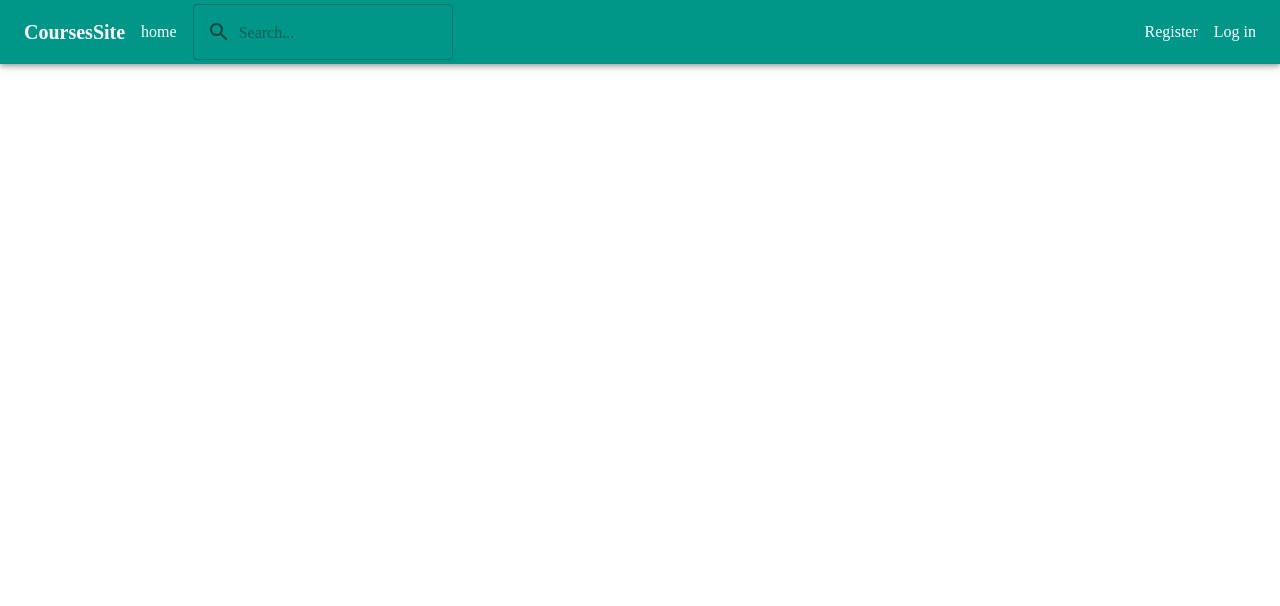
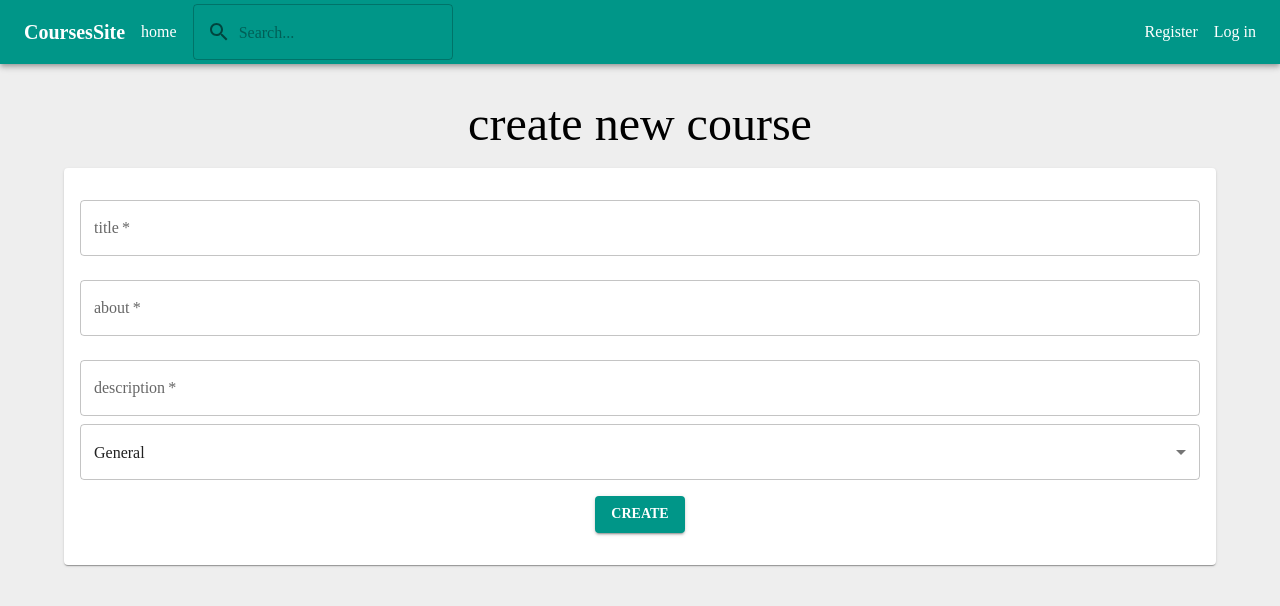
Before and after one commit to MB-Project-Mohammed-Almuziny/client, a React (Create React App) app: page /createCourse in a window 1280 px wide. Shown: the top 606 px of the page. Built offline with nearby package versions, Linux system fonts and the light colour scheme.

Commit message:
create create course page

```diff
--- a/src/App.js
+++ b/src/App.js
@@ -4,6 +4,7 @@ import { ThemeProvider } from "@mui/material/styles";
 
 import { Header } from "./components/Header";
 import { Home } from "./pages/Home";
+import { CreateCourse } from "./pages/CreateCourse";
 import { Register } from "./pages/Register";
 import { Login } from "./pages/Login";
 
@@ -17,6 +18,7 @@ function App() {
 
         <Routes>
           <Route path="/" element={<Home />} />
+          <Route path="/createCourse" element={<CreateCourse />} />
           <Route path="/register" element={<Register />} />
           <Route path="/LogIn" element={<Login />} />
         </Routes>
--- a/src/components/Header/RightSide.js
+++ b/src/components/Header/RightSide.js
@@ -15,7 +15,11 @@ export const RightSide = () => {
 
   return user ? (
     <>
-      <Typography mr={1}>{user}</Typography>
+      <Link color="inherit" underline="none" href="/createCourse" mr={2}>
+        create course
+      </Link>
+
+      <Typography mr={2}>{user}</Typography>
 
       <Avatar alt={user} src={avatar} />
 
--- a/src/index.css
+++ /dev/null
@@ -1,3 +0,0 @@
-body {
-  margin: 0;
-}
--- a/src/index.js
+++ b/src/index.js
@@ -2,7 +2,7 @@ import React from "react";
 import ReactDOM from "react-dom";
 import { BrowserRouter } from "react-router-dom";
 import { Provider } from "react-redux";
-import "./index.css";
+import "./styles/index.css";
 
 import store from "./reducers";
 import App from "./App";
--- /dev/null
+++ b/src/pages/CreateCourse.js
@@ -0,0 +1,123 @@
+import { React, useState } from "react";
+import { useNavigate } from "react-router-dom";
+import { useSelector } from "react-redux";
+import axios from "axios";
+import {
+  Container,
+  Box,
+  Card,
+  FormGroup,
+  TextField,
+  Select,
+  MenuItem,
+  Typography,
+  Button,
+} from "@mui/material";
+
+export const CreateCourse = () => {
+  const [title, setTitle] = useState("");
+  const [about, setAbout] = useState("");
+  const [description, setDescription] = useState("");
+  const [category, setCategory] = useState("General");
+
+  const { userId, token } = useSelector((state) => state.account);
+
+  const navigate = useNavigate();
+
+  const handleSubmit = (e) => {
+    e.preventDefault();
+
+    try {
+      axios
+        .post(
+          `${process.env.REACT_APP_BASE_URL}/course`,
+          {
+            title,
+            about,
+            description,
+            creator: userId,
+            category,
+          },
+          {
+            headers: { Authorization: "Bearer " + token },
+          }
+        )
+        .then((response) => {
+          console.log(response);
+          navigate("/");
+        })
+        .catch((err) => {
+          console.log(err);
+        });
+    } catch (err) {
+      console.log(err);
+    }
+  };
+
+  return (
+    <Container>
+      <Typography variant="h3" align="center" mb={2}>
+        create new course
+      </Typography>
+
+      <Card>
+        <Box p={2}>
+          <form onSubmit={handleSubmit}>
+            <FormGroup>
+              <TextField
+                onChange={(e) => setTitle(e.target.value)}
+                fullWidth
+                id="title"
+                label="title"
+                placeholder="title"
+                margin="normal"
+                required
+              />
+
+              <TextField
+                onChange={(e) => setAbout(e.target.value)}
+                fullWidth
+                id="about"
+                label="about"
+                placeholder="about"
+                margin="normal"
+                required
+              />
+
+              <TextField
+                onChange={(e) => setDescription(e.target.value)}
+                fullWidth
+                id="description"
+                label="description"
+                placeholder="description"
+                margin="normal"
+                required
+              />
+
+              <Select
+                id="category"
+                label="category"
+                placeholder="category"
+                value={category}
+                autoWidth={false}
+                required
+                onChange={(e) => setCategory(e.target.value)}
+              >
+                <MenuItem value={"General"}>General</MenuItem>
+                <MenuItem value={"Software"}>Software</MenuItem>
+                <MenuItem value={"Business"}>Business</MenuItem>
+                <MenuItem value={"Lifestyle"}>Lifestyle</MenuItem>
+              </Select>
+            </FormGroup>
+
+            <Typography align="center" my={2}>
+              <Button variant="contained" type="submit">
+                create
+              </Button>
+            </Typography>
+          </form>
+        </Box>
+      </Card>
+    </Container>
+  );
+};
--- /dev/null
+++ b/src/styles/index.css
@@ -0,0 +1,4 @@
+body {
+  background-color: #eeeeee;
+  margin: 0;
+}
```
